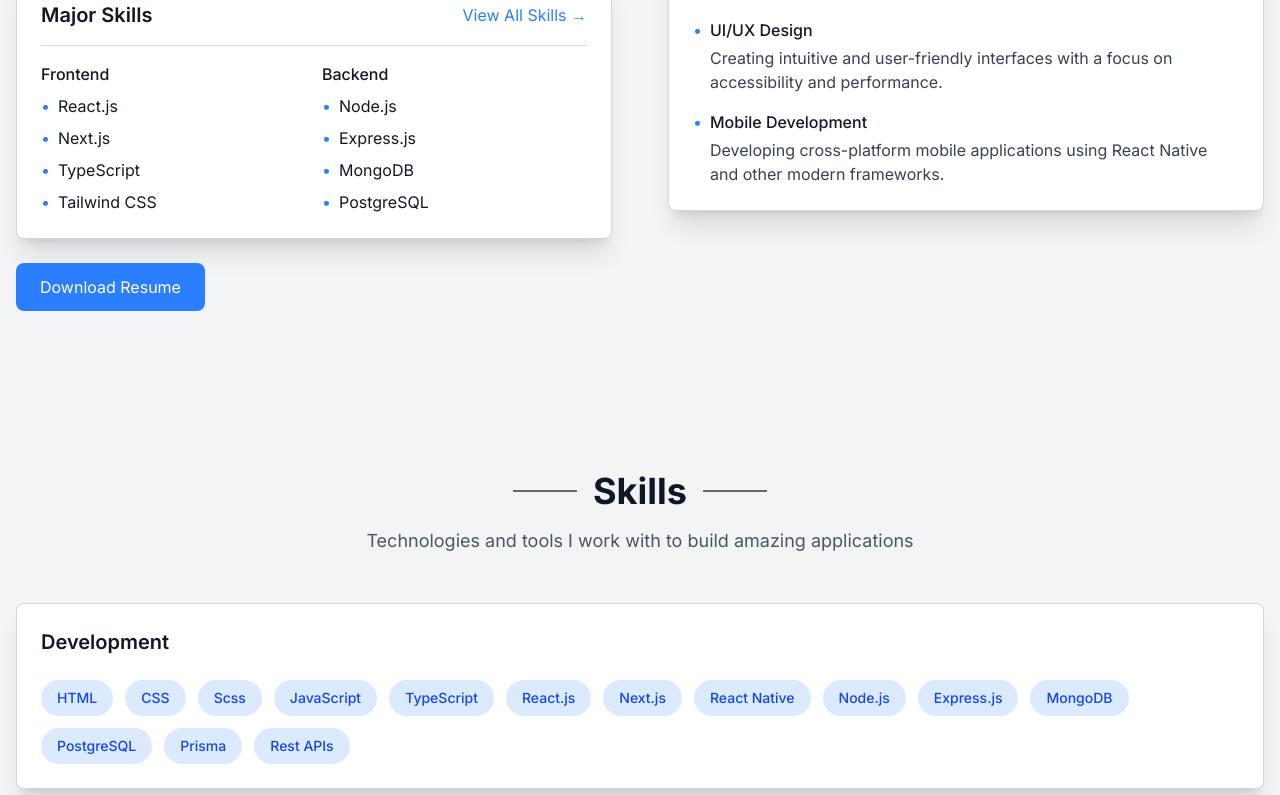
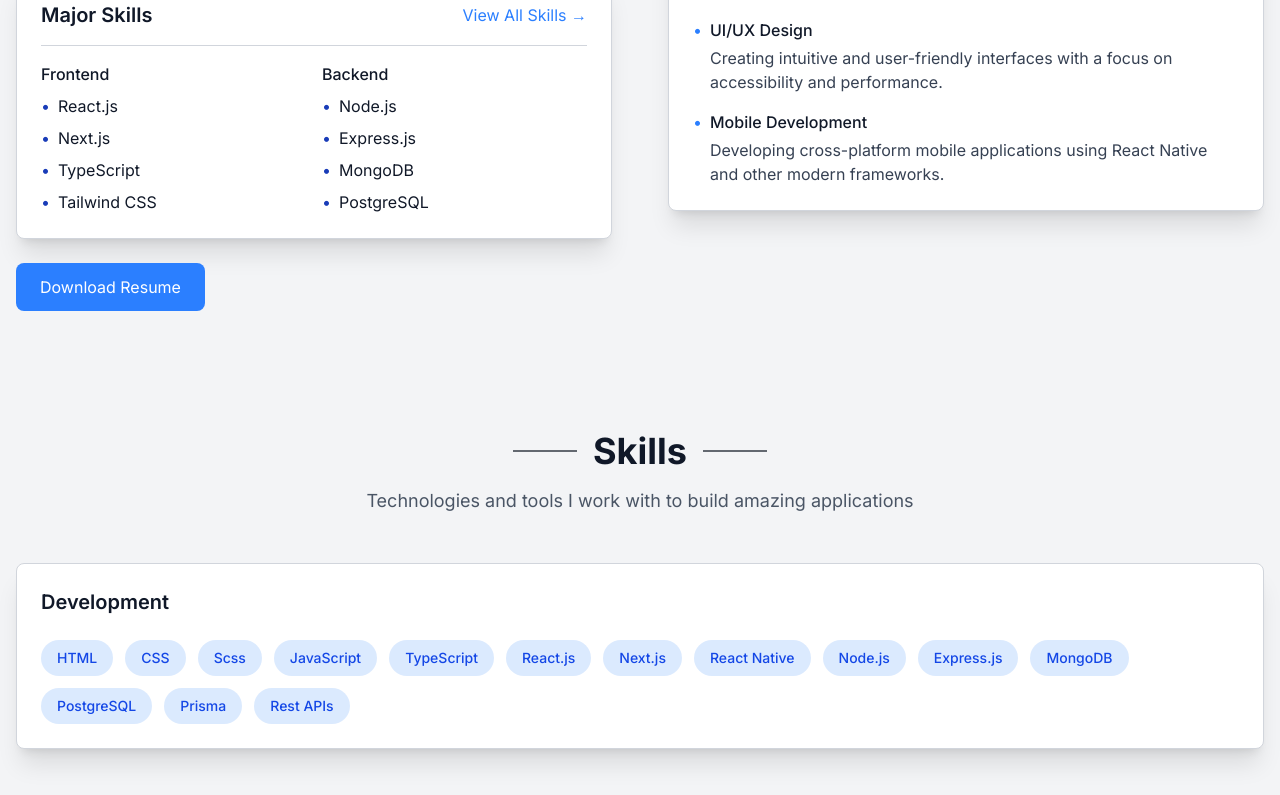
Before and after one commit to Pratik-Kumar-621/pratikkumar, a Next.js app: page / in a window 1280 px wide. Shown: the part 1200-1995 px from the top of the page. Built offline with nearby package versions, Linux system fonts and the light colour scheme.

Commit message:
Finetune

```diff
--- a/app/components/About.tsx
+++ b/app/components/About.tsx
@@ -51,7 +51,7 @@ const About = () => {
                     <ul className="space-y-2">
                       {value.skills.map((skill, index) => (
                         <li key={index} className="flex items-center">
-                          <span className="text-blue-500 mr-2">•</span>
+                          <span className="text-blue-800 mr-2">•</span>
                           <span className="text-gray-900">{skill}</span>
                         </li>
                       ))}
@@ -114,7 +114,7 @@ const About = () => {
                 </li>
               </ul>
             </div>
-            <div className="flex gap-4 md:hidden">
+            <div className="flex gap-4 justify-center md:hidden">
               <a
                 href="/pratik_kumar.pdf"
                 className="px-6 py-3 bg-blue-500 text-white rounded-lg hover:bg-blue-600 transition-colors"
--- a/app/components/Skills.tsx
+++ b/app/components/Skills.tsx
@@ -50,7 +50,10 @@ const skills = {
 
 const Skills = () => {
   return (
-    <section id="skills" className="py-20 bg-gray-100">
+    <section
+      id="skills"
+      className="py-20 md:pt-10 pt-0 bg-gray-100 transition-all delay-200"
+    >
       <div className="container mx-auto px-4 max-w-[1350px]">
         <SectionHeading
           title="Skills"
```
